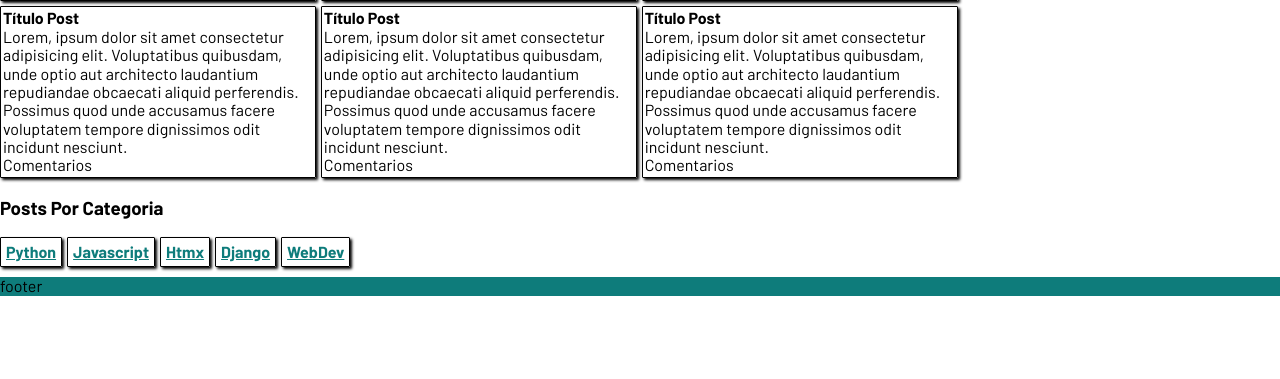
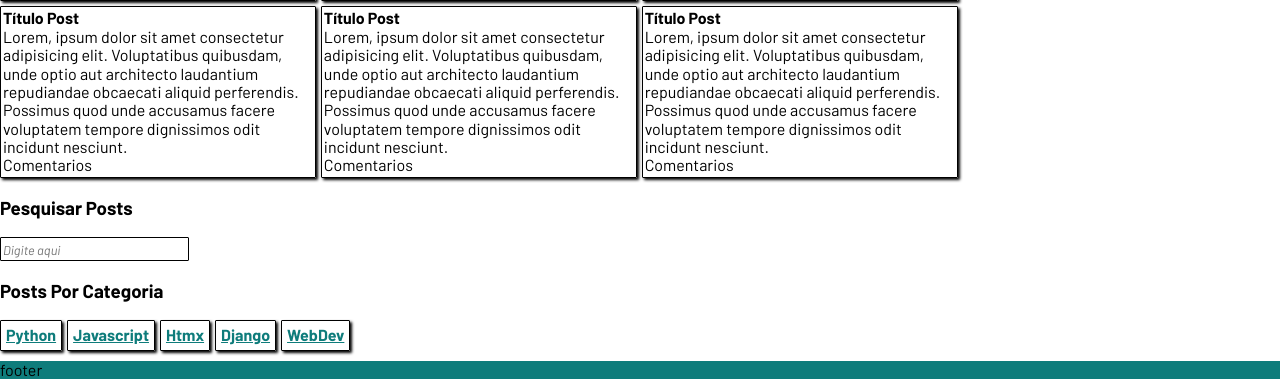
Before and after one commit to lrpohlmann/django-blog, a Django app: page / in a window 1280 px wide. Shown: the part 748-1127 px from the top of the page. Before the commit the page ends 1044 px from the top, so only its background shows below. Run offline with Django 4.2, Linux system fonts and the light colour scheme.

Commit message:
barra consulta

```diff
--- a/sass/componentes/_index.scss
+++ b/sass/componentes/_index.scss
@@ -2,3 +2,4 @@
 @forward "header-nav";
 @forward "footer";
 @forward "links";
+@forward "input";
--- /dev/null
+++ b/sass/componentes/_input.scss
@@ -0,0 +1,16 @@
+@use "../cores";
+
+.input-base {
+    padding: 2px;
+    border: 1px solid black;
+    border-radius: 1px;
+
+    &:focus {
+        outline: 3px solid cores.$primaria;
+    }
+
+    &::placeholder {
+        font-style: italic;
+        font-size: .8rem;
+    }
+}
--- a/static/estilos.css
+++ b/static/estilos.css
@@ -524,4 +524,17 @@ footer {
   transition: 1s color, box-shadow 1s;
 }
 
+.input-base {
+  padding: 2px;
+  border: 1px solid black;
+  border-radius: 1px;
+}
+.input-base:focus {
+  outline: 3px solid #0E7C7B;
+}
+.input-base::placeholder {
+  font-style: italic;
+  font-size: 0.8rem;
+}
+
 /*# sourceMappingURL=estilos.css.map */
--- a/templates/paginas/home.html
+++ b/templates/paginas/home.html
@@ -116,6 +116,12 @@
 </section>
 <section>
     <div>
+        <h3>Pesquisar Posts</h3>
+        <div>
+            <input type="search" name="" id="" placeholder="Digite aqui" class="input-base">
+        </div>
+    </div>
+    <div>
         <h3>Posts Por Categoria</h3>
         <div class="flex flex-row gap-5">
             <a class="link-block" href="#">Python</a>
```
Also changed, not shown: 1 other file.
